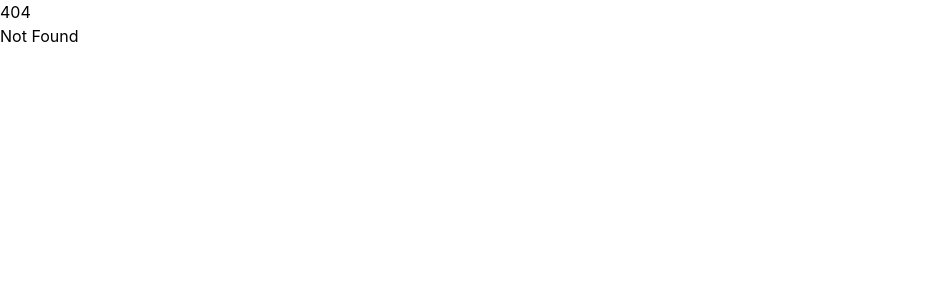
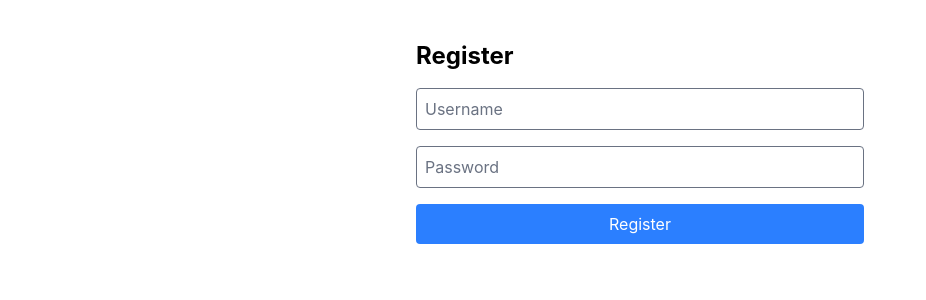
Before and after one commit to Mamadz07/usermanagementsystem, a SvelteKit app: page /register in a window 1280 px wide. Before the commit this address had no page. Shown: the top 300 px of the page, without its empty margins (0-926 px from the left). Built offline with nearby package versions, Linux system fonts and the light colour scheme.

Commit message:
register

```diff
--- /dev/null
+++ b/src/routes/register/+page.server.js
@@ -0,0 +1,18 @@
+import { db } from '$lib/db';
+import { users } from '$lib/schema';
+
+export const actions = {
+	default: async ({ request }) => {
+		const data = await request.formData();
+
+		const username = data.get('username');
+		const password = data.get('password');
+
+		await db.insert(users).values({
+			username,
+			password
+		});
+
+		return { success: true };
+	}
+};
--- /dev/null
+++ b/src/routes/register/+page.svelte
@@ -0,0 +1,30 @@
+<script>
+	let username = '';
+	let password = '';
+</script>
+
+<form method="POST" class="max-w-md mx-auto mt-10 space-y-4">
+	<h1 class="text-2xl font-bold">Register</h1>
+
+	<input
+		type="text"
+		name="username"
+		placeholder="Username"
+		bind:value={username}
+		class="w-full border p-2 rounded"
+		required
+	/>
+
+	<input
+		type="password"
+		name="password"
+		placeholder="Password"
+		bind:value={password}
+		class="w-full border p-2 rounded"
+		required
+	/>
+
+	<button class="bg-blue-500 text-white px-4 py-2 rounded w-full">
+		Register
+	</button>
+</form>
```
